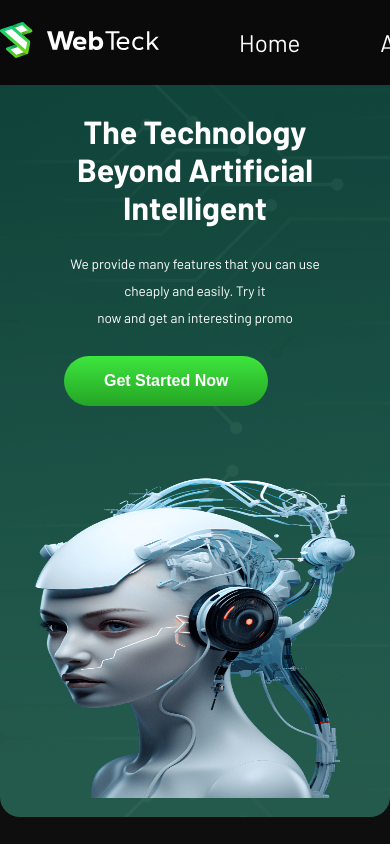
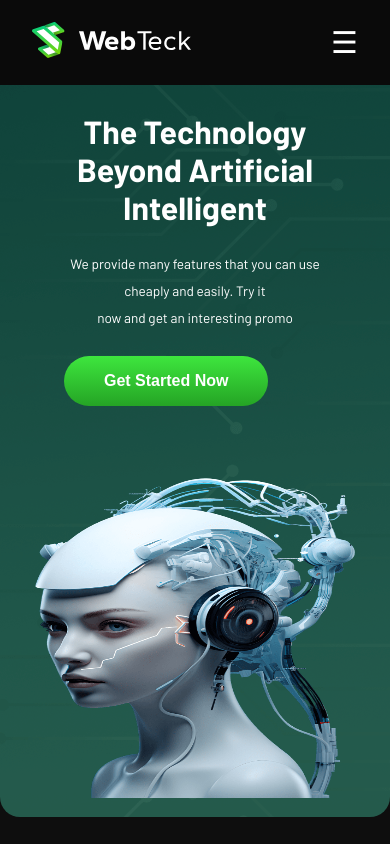
Before and after one commit to MaryamJami1/technology-website-next.js, a Next.js app: page / in a window 390 px wide. Shown: the top 844 px of the page. Built offline with nearby package versions, Linux system fonts and the light colour scheme.

Commit message:
responsive navbar

```diff
--- a/components/Button/Btn.tsx
+++ b/components/Button/Btn.tsx
@@ -1,14 +1,15 @@
-import React from 'react'
-import styles from './btn.module.css'
+import React from 'react';
+import styles from './btn.module.css';
 
-interface Iprops{
-  text:string
+interface Iprops {
+  text: string;
+  className?: string;
 }
 
-export default function Btn(props:Iprops) {
+export default function Btn(props: Iprops) {
   return (
-    <button className={styles.btn}>
-    {props.text}
+    <button className={`${styles.btn} ${props.className || ''}`}>
+      {props.text}
     </button>
-  )
+  );
 }
--- a/src/app/Navbar/Navbar.tsx
+++ b/src/app/Navbar/Navbar.tsx
@@ -1,29 +1,37 @@
-
 "use client";
 
 import Link from 'next/link';
-import React from 'react';
+import React, { useState } from 'react';
 import styles from './navbar.module.css';
 import Btn from '../../../components/button/Btn';
-import Logo from '../../../public/hero/logo-white2.svg'
-
-
-
+import Logo from '../../../public/hero/logo-white2.svg';
 
 export default function Navbar() {
+  const [isOpen, setIsOpen] = useState(false);
+
+  const toggleMenu = () => {
+    setIsOpen((prev) => !prev); // Toggle the menu open/close state
+  };
+
   return (
     <nav>
       <div className={styles.navbar}>
         <h1 className={styles.logo}>
-          <Logo/>
+          <Logo />
         </h1>
-        <ul className={styles.ul}>
-
-        <li><Link href="/" className={styles.link}>Home</Link></li>
-          <li><Link href="/About_page" className={styles.link}>About</Link></li>
-          <li><Link href="/Contact_page" className={styles.link}>Contact</Link></li>
+        <button className={styles.menuToggle} onClick={toggleMenu}>
+          {isOpen ? (
+            <span>&times;</span>
+          ) : (
+            <span>&#9776;</span>
+          )}
+        </button>
+        <ul className={`${styles.ul} ${isOpen ? styles.menuOpen : ''}`}>
+          <li><Link href="/" className={styles.link} onClick={toggleMenu}>Home</Link></li>
+          <li><Link href="/About_page" className={styles.link} onClick={toggleMenu}>About</Link></li>
+          <li><Link href="/Contact_page" className={styles.link} onClick={toggleMenu}>Contact</Link></li>
         </ul>
-        <Btn text={"Join Community"} />
+        <Btn text={"Join Community"} className={styles.btn} />
       </div>
     </nav>
   );
--- a/src/app/Navbar/navbar.module.css
+++ b/src/app/Navbar/navbar.module.css
@@ -1,38 +1,108 @@
-.navbar{
+.navbar {
     background-color: #0a0a0a;
     height: 5.3rem;
     width: 100%;
     display: flex;
-    justify-content: space-around;
+    justify-content: space-between; /* Keep it as space-between */
     align-items: center;
-   position: fixed;
-   top: 0;
-   z-index: 1000;
-
+    position: fixed;
+    top: 0;
+    z-index: 1000;
+    padding: 0 2rem; /* Added padding for better spacing */
 }
 
-.logo{
-   color: white;
-
-}
-.ul{
-    display: flex;
- font-size: 1.5rem
-
+.logo {
+    color: white;
 }
 
-.ul li{
-list-style: none;
-padding-left: 5rem;
-
+.ul {
+    display: flex;
+    font-size: 1.5rem;
+    gap: 5rem; /* Added gap instead of padding-left for list items */
+    transition: max-height 0.3s ease; /* Smooth transition for menu open/close */
 }
 
-.link{
+/* Hide the button on small screens */
+.btn {
+    display: block; /* Ensure it's displayed on larger screens */
+}
+
+.ul li {
+    list-style: none;
+}
+
+.link {
     text-decoration: none;
     color: white;
-
 }
 
-.link:hover{
+.link:hover {
     color: #3ee63e;
 }
+
+/* Mobile styles */
+.menuToggle {
+    display: none; /* Hide menu toggle button by default */
+    font-size: 24px;
+    background: none;
+    border: none;
+    color: white;
+    cursor: pointer;
+}
+
+/* Dropdown styles */
+.menuOpen {
+    display: flex;
+    flex-direction: column; /* Stack items vertically */
+    width: 100%;
+    position: absolute;
+    top: 5.3rem; /* Position below the navbar */
+    left: 0; /* Align with the navbar */
+    background-color: rgba(10, 10, 10, 0.9); /* Semi-transparent background */
+    border-radius: 8px; /* Rounded corners */
+    padding: 1rem; /* Padding inside the dropdown */
+    box-shadow: 0 4px 10px rgba(0, 0, 0, 0.5); /* Box shadow for depth */
+}
+
+
+.menuToggle {
+    display: none;
+    font-size: 24px;
+    background: none;
+    border: none;
+    color: white;
+    cursor: pointer;
+}
+
+/* Ensure the icon is properly aligned */
+.menuToggle span {
+    font-size: 30px;
+    display: inline-block;
+    transition: transform 0.3s ease; /* Smooth transition for icon change */
+}
+
+
+
+/* Responsive styles */
+@media (max-width: 810px) {
+    .ul {
+        display: none; /* Hide the menu by default */
+    }
+
+    .menuOpen {
+        display: flex; /* Show the menu when open */
+    }
+
+    .menuToggle {
+        display: block; /* Show the toggle button on mobile */
+    }
+
+    .btn {
+        display: none; /* Hide the button on small screens */
+    }
+
+    .ul li {
+        padding-left: 0; /* Remove padding for mobile list items */
+        padding-bottom: 1rem; /* Space between list items */
+    }
+}
```
